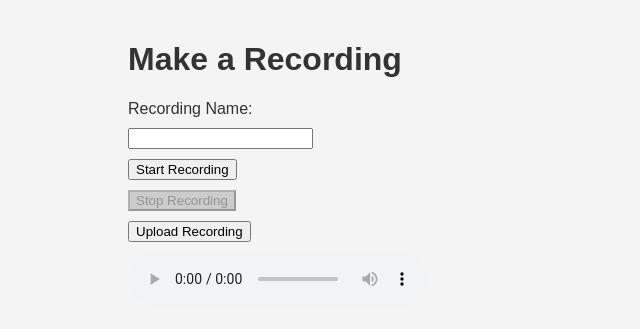
After one commit to software-students-fall2023/4-containerized-app-exercise-team-name-unavailable, a Flask app: template web-app/templates/makeRecordings.html in a window 1280 px wide. The commit adds this page. Shown: the top 329 px of the page, without its empty margins (0-640 px from the left). Run offline with Flask 3, Linux system fonts and the light colour scheme; the template is opened without the code that fills it, so the values that code supplies are empty.

Commit message:
catching up with the web-app branch manually after merge conflicts this is on NEW ethan_branch that is now branched off of web-app and not main

```diff
--- /dev/null
+++ b/web-app/static/css/makeRecordings.css
@@ -0,0 +1,30 @@
+body {
+    font-family: Arial, sans-serif;
+    margin: 0;
+    padding: 0;
+    background-color: #f4f4f4;
+    color: #333;
+}
+
+.container {
+    width: 80%;
+    margin: 0 auto;
+    padding: 20px;
+}
+
+h1 {
+    color: #333;
+}
+
+#recordingForm {
+    margin-top: 20px;
+}
+
+label, input, button {
+    display: block;
+    margin-bottom: 10px;
+}
+
+button:disabled {
+    background-color: #ccc;
+}
--- /dev/null
+++ b/web-app/static/js/makeRecordings.js
@@ -0,0 +1,19 @@
+document.getElementById('startRecording').addEventListener('click', function() {
+    //to start recording
+    console.log('Recording started');
+    this.disabled = true;
+    document.getElementById('stopRecording').disabled = false;
+});
+
+document.getElementById('stopRecording').addEventListener('click', function() {
+    //to stop recording
+    console.log('Recording stopped');
+    this.disabled = true;
+    document.getElementById('startRecording').disabled = false;
+});
+
+document.getElementById('recordingForm').addEventListener('submit', function(e) {
+    e.preventDefault();
+    //to upload recording
+    console.log('Recording uploaded');
+});
--- /dev/null
+++ b/web-app/templates/makeRecordings.html
@@ -0,0 +1,27 @@
+<!DOCTYPE html>
+<html lang="en">
+<head>
+    <meta charset="UTF-8">
+    <meta name="viewport" content="width=device-width, initial-scale=1.0">
+    <title>Make a Recording</title>
+    <link rel="stylesheet" href="../css/makeRecordings.css">
+</head>
+<body>
+    <div class="container">
+        <h1>Make a Recording</h1>
+        <form id="recordingForm">
+            <label for="recordingName">Recording Name:</label>
+            <input type="text" id="recordingName" name="recordingName" required>
+
+            <button type="button" id="startRecording">Start Recording</button>
+            <button type="button" id="stopRecording" disabled>Stop Recording</button>
+
+            <input type="submit" value="Upload Recording">
+        </form>
+
+        <audio id="audioPlayback" controls></audio>
+    </div>
+
+    <script src="../js/makeRecordings.js"></script>
+</body>
+</html>
```
Also changed, not shown: web-app/templates/login.html (+11 -0 lines).
